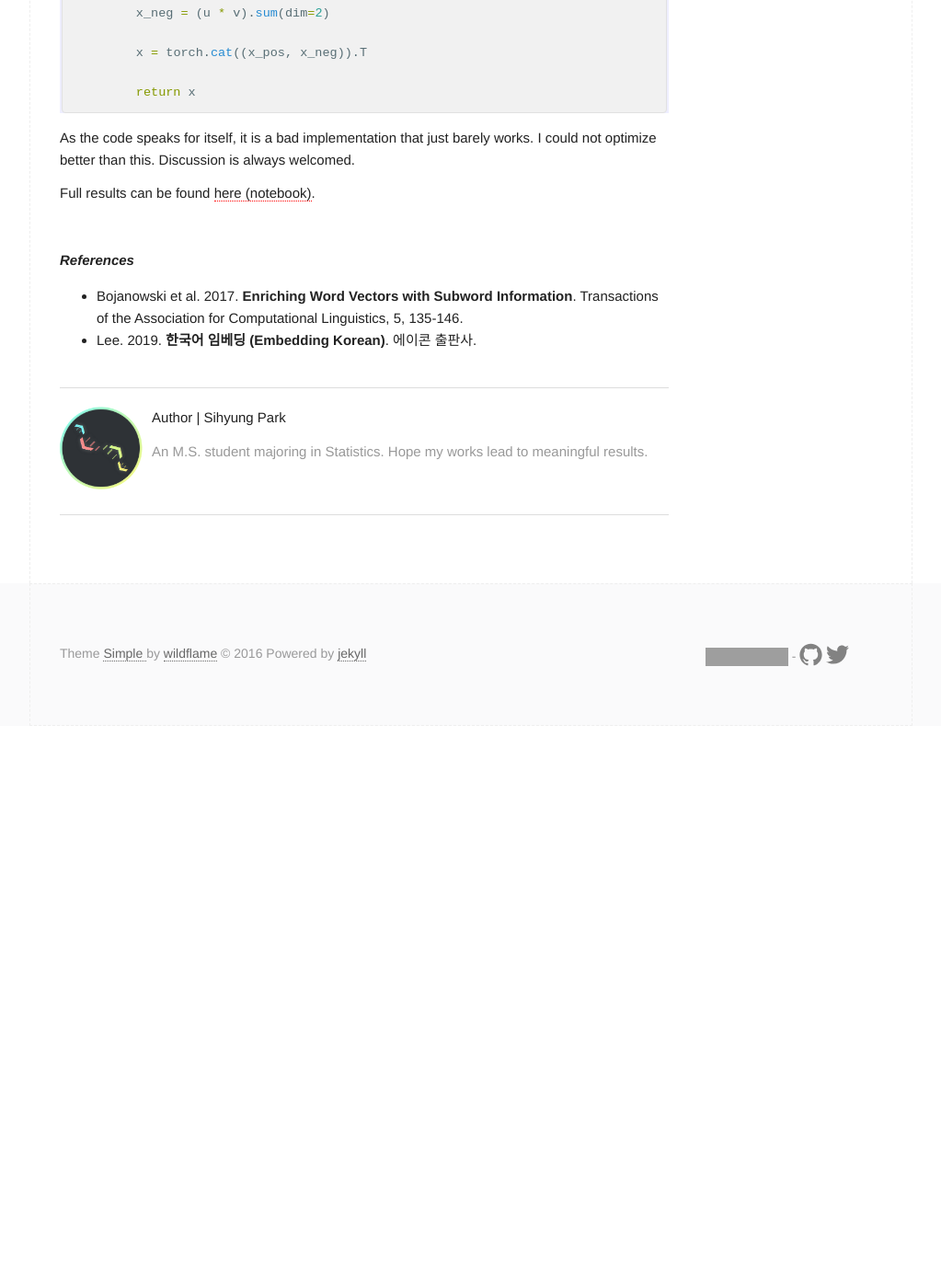
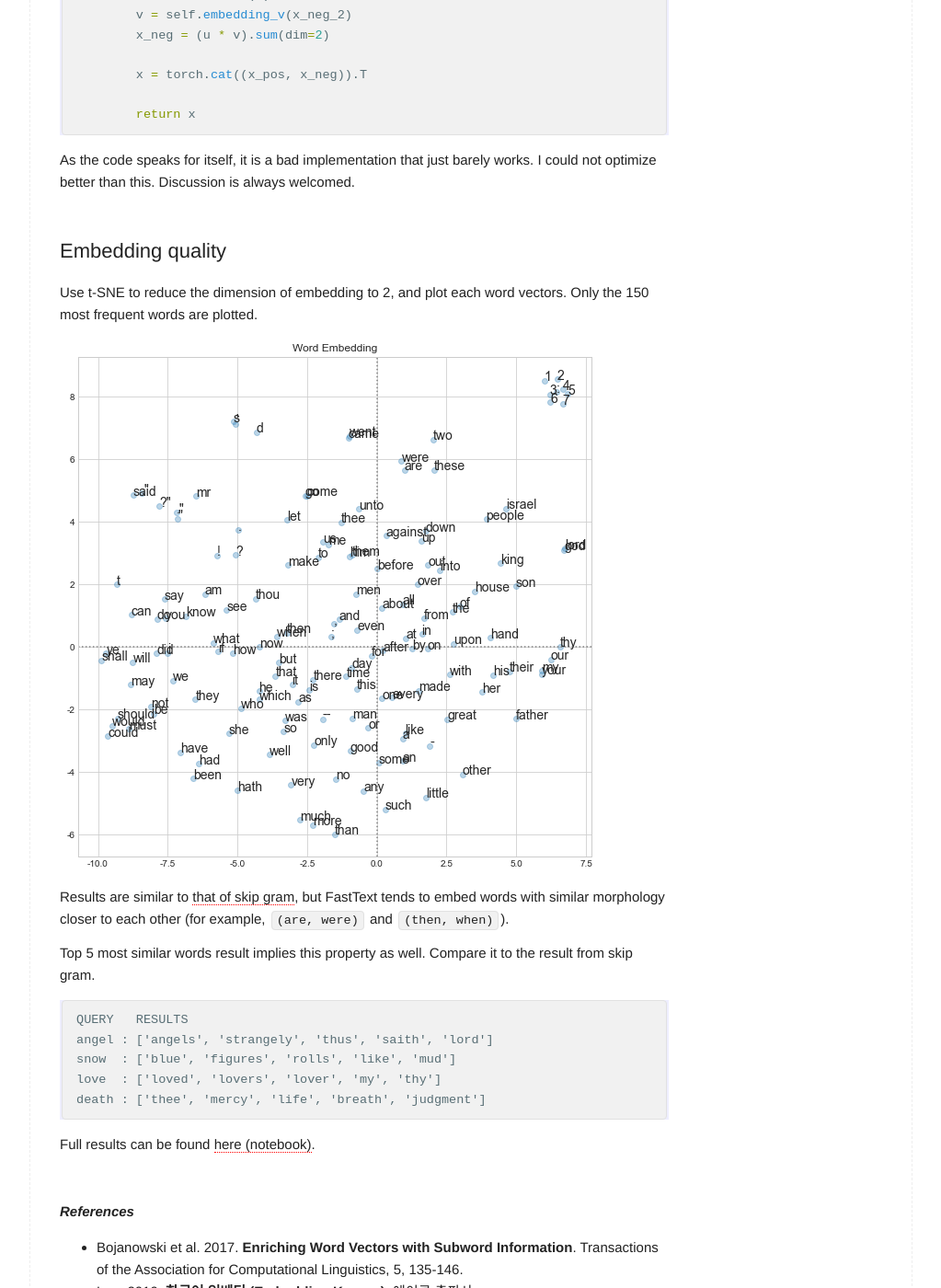
Before and after one commit to naturale0/naturale0.github.io, a Jekyll site: the page built from _posts/2021-02-09-Understanding FastText.md, in a window 1280 px wide and 1400 px high, scrolled down 2050 px. Shown: the whole window at 92% size, without its empty margins (128-1151 px from the left). Built offline with Jekyll 4.4.1, drawn with Linux system fonts in a browser that asks for light colours; formulas are drawn with MathJax 3; comment, search, counter and statistics services are not loaded; before the commit the page ends 2839 px from its top, so only the background shows below that; grey boxes are pictures that could not be loaded.

Commit message:
post fasttext

```diff
--- a/_posts/2021-02-09-Understanding FastText.md
+++ b/_posts/2021-02-09-Understanding FastText.md
@@ -88,6 +88,24 @@ class FastText(nn.Module):
 
 As the code speaks for itself, it is a bad implementation that just barely works. I could not optimize better than this. Discussion is always welcomed.
 
+<br>
+
+## Embedding quality
+
+Use t-SNE to reduce the dimension of embedding to 2, and plot each word vectors. Only the 150 most frequent words are plotted.
+
+![fasttext.png](/assets/fig/210208_fasttext.png)
+
+Results are similar to [that of skip gram](/machine%20learning/natural%20language%20processing/understanding-skip-gram#embedding-quality), but FastText tends to embed words with similar morphology closer to each other (for example, `(are, were)` and `(then, when)`).
+
+Top 5 most similar words result implies this property as well. Compare it to the result from skip gram.
+
+    QUERY   RESULTS
+    angel : ['angels', 'strangely', 'thus', 'saith', 'lord']
+    snow  : ['blue', 'figures', 'rolls', 'like', 'mud']
+    love  : ['loved', 'lovers', 'lover', 'my', 'thy']
+    death : ['thee', 'mercy', 'life', 'breath', 'judgment']
+
 Full results can be found [here (notebook)](https://github.com/naturale0/NLP-Do-It-Yourself/blob/main/NLP_with_PyTorch/2_word_embedding/2-3_fasttext.ipynb).
 
 <br>
```
Also changed, not shown: _posts/2021-02-07-understanding skip gram.md (+14 -0 lines), assets/fig/210208_fasttext.png (added), assets/fig/210208_skipgram.png (added), 1 other file.
